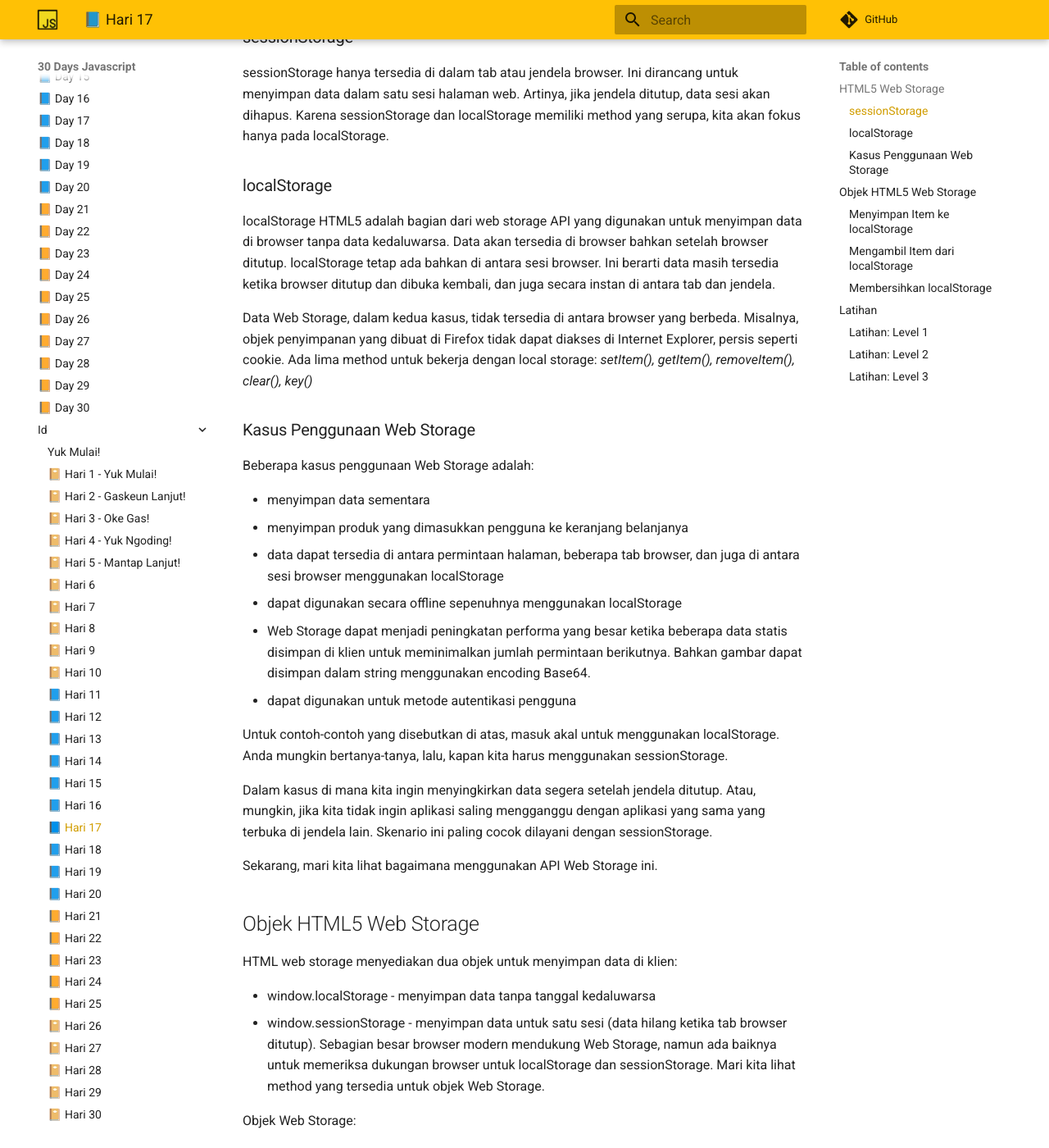
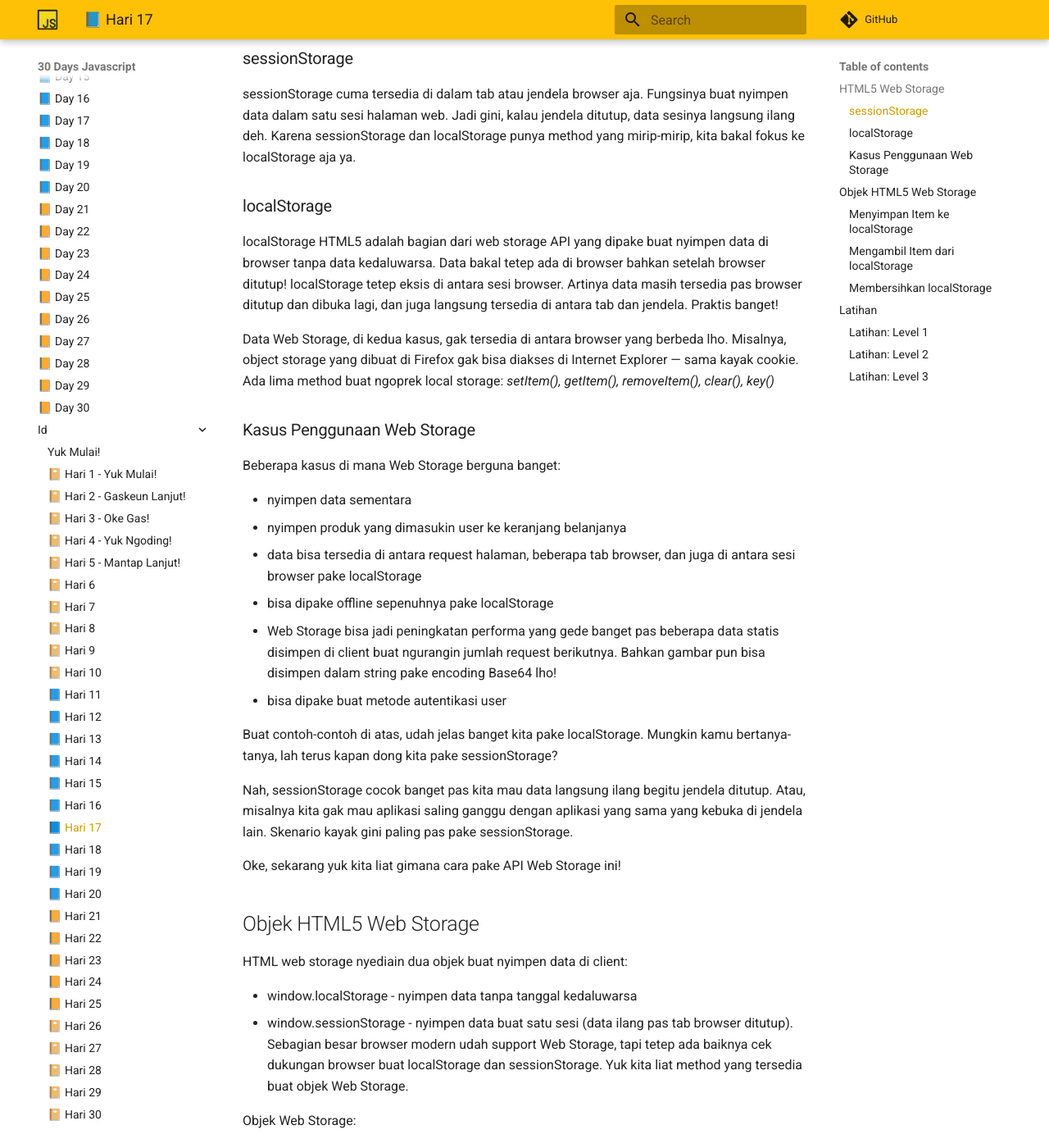
Before and after one commit to devinesia/30-days-javascript-web, an MkDocs documentation site: the page built from docs/id/17-day.md, in a window 1280 px wide and 1400 px high, scrolled down 1285 px. Shown: the whole window at 82% size. Built offline with MkDocs 1.6.1 and Material for MkDocs 9.7.7, drawn with Linux system fonts in a browser that asks for light colours; comment, search, counter and statistics services are not loaded; some of the changed text lies outside the part shown.

Commit message:
Rewrite Indonesian Day 17 with casual fun tone

````diff
--- a/docs/id/17-day.md
+++ b/docs/id/17-day.md
@@ -2,72 +2,72 @@
 
 ## HTML5 Web Storage
 
-Web Storage (sessionStorage dan localStorage) adalah API HTML5 baru yang menawarkan keuntungan penting dibandingkan cookie tradisional. Sebelum HTML5, data aplikasi harus disimpan dalam cookie, disertakan dalam setiap permintaan server. Web storage lebih aman, dan data dalam jumlah besar dapat disimpan secara lokal, tanpa memengaruhi kinerja situs web. Batas penyimpanan data cookie di banyak browser web adalah sekitar 4 KB per cookie. Web Storage dapat menyimpan data yang jauh lebih besar (setidaknya 5MB) dan tidak pernah ditransfer ke server. Semua situs dari origin yang sama dapat menyimpan dan mengakses data yang sama.
+Eh, udah hari ke-17 aja nih! Kali ini kita bakal ngomongin Web Storage. Jadi Web Storage (sessionStorage dan localStorage) tuh API HTML5 baru yang cakep banget dan punya banyak keunggulan dibanding cookie jadul. Sebelum ada HTML5, data aplikasi harus disimpen di cookie dan ikut dikirim di setiap request server — ribet banget kan? Nah, Web storage jauh lebih aman, dan data gede pun bisa disimpen secara lokal tanpa bikin performa website kamu turun. Batas penyimpanan cookie di kebanyakan browser tuh cuma sekitar 4 KB per cookie, sedangkan Web Storage bisa nyimpen data yang jauh lebih gede (minimal 5MB lho!) dan gak pernah ditransfer ke server. Mantap kan? Semua situs dari origin yang sama bisa nyimpen dan ngakses data yang sama.
 
-Data yang disimpan dapat diakses menggunakan JavaScript, yang memberi Anda kemampuan untuk memanfaatkan client-side scripting untuk melakukan banyak hal yang sebelumnya melibatkan server-side programming dan database relasional. Ada dua objek Web Storage:
+Data yang disimpen bisa diakses pake JavaScript, yang artinya kamu bisa manfaatin client-side scripting buat ngelakuin banyak hal yang sebelumnya cuma bisa pake server-side programming dan database relasional. Keren! Ada dua objek Web Storage:
 
 - sessionStorage
 - localStorage
 
-localStorage mirip dengan sessionStorage, kecuali bahwa data yang disimpan di localStorage tidak memiliki waktu kedaluwarsa, sementara data yang disimpan di sessionStorage akan dihapus ketika sesi halaman berakhir — yaitu, ketika halaman ditutup.
+localStorage tuh mirip sama sessionStorage, cuma bedanya data di localStorage gak punya waktu kedaluwarsa. Sedangkan data di sessionStorage bakal ilang begitu sesi halaman berakhir — yaa pas halaman ditutup gitu deh.
 
-Perlu dicatat bahwa data yang disimpan di localStorage atau sessionStorage bersifat spesifik terhadap protokol halaman.
+Oh iya, perlu diinget juga nih: data yang disimpen di localStorage atau sessionStorage itu spesifik buat protokol halamannya.
 
-Kunci dan nilainya selalu berupa string (perhatikan bahwa, seperti objek, kunci integer akan secara otomatis dikonversi menjadi string).
+Kunci dan nilainya selalu berupa string ya (catetan: mirip kayak object, kunci integer bakal otomatis dikonversi jadi string).
 
 ![web_storage](../images/web_storage.png)
 
 ### sessionStorage
 
-sessionStorage hanya tersedia di dalam tab atau jendela browser. Ini dirancang untuk menyimpan data dalam satu sesi halaman web. Artinya, jika jendela ditutup, data sesi akan dihapus. Karena sessionStorage dan localStorage memiliki method yang serupa, kita akan fokus hanya pada localStorage.
+sessionStorage cuma tersedia di dalam tab atau jendela browser aja. Fungsinya buat nyimpen data dalam satu sesi halaman web. Jadi gini, kalau jendela ditutup, data sesinya langsung ilang deh. Karena sessionStorage dan localStorage punya method yang mirip-mirip, kita bakal fokus ke localStorage aja ya.
 
 ### localStorage
 
-localStorage HTML5 adalah bagian dari web storage API yang digunakan untuk menyimpan data di browser tanpa data kedaluwarsa. Data akan tersedia di browser bahkan setelah browser ditutup. localStorage tetap ada bahkan di antara sesi browser. Ini berarti data masih tersedia ketika browser ditutup dan dibuka kembali, dan juga secara instan di antara tab dan jendela.
+localStorage HTML5 adalah bagian dari web storage API yang dipake buat nyimpen data di browser tanpa data kedaluwarsa. Data bakal tetep ada di browser bahkan setelah browser ditutup! localStorage tetep eksis di antara sesi browser. Artinya data masih tersedia pas browser ditutup dan dibuka lagi, dan juga langsung tersedia di antara tab dan jendela. Praktis banget!
 
-Data Web Storage, dalam kedua kasus, tidak tersedia di antara browser yang berbeda. Misalnya, objek penyimpanan yang dibuat di Firefox tidak dapat diakses di Internet Explorer, persis seperti cookie. Ada lima method untuk bekerja dengan local storage:
+Data Web Storage, di kedua kasus, gak tersedia di antara browser yang berbeda lho. Misalnya, object storage yang dibuat di Firefox gak bisa diakses di Internet Explorer — sama kayak cookie. Ada lima method buat ngoprek local storage:
 _setItem(), getItem(), removeItem(), clear(), key()_
 
 ### Kasus Penggunaan Web Storage
 
-Beberapa kasus penggunaan Web Storage adalah:
+Beberapa kasus di mana Web Storage berguna banget:
 
-- menyimpan data sementara
-- menyimpan produk yang dimasukkan pengguna ke keranjang belanjanya
-- data dapat tersedia di antara permintaan halaman, beberapa tab browser, dan juga di antara sesi browser menggunakan localStorage
-- dapat digunakan secara offline sepenuhnya menggunakan localStorage
-- Web Storage dapat menjadi peningkatan performa yang besar ketika beberapa data statis disimpan di klien untuk meminimalkan jumlah permintaan berikutnya. Bahkan gambar dapat disimpan dalam string menggunakan encoding Base64.
-- dapat digunakan untuk metode autentikasi pengguna
+- nyimpen data sementara
+- nyimpen produk yang dimasukin user ke keranjang belanjanya
+- data bisa tersedia di antara request halaman, beberapa tab browser, dan juga di antara sesi browser pake localStorage
+- bisa dipake offline sepenuhnya pake localStorage
+- Web Storage bisa jadi peningkatan performa yang gede banget pas beberapa data statis disimpen di client buat ngurangin jumlah request berikutnya. Bahkan gambar pun bisa disimpen dalam string pake encoding Base64 lho!
+- bisa dipake buat metode autentikasi user
 
-Untuk contoh-contoh yang disebutkan di atas, masuk akal untuk menggunakan localStorage. Anda mungkin bertanya-tanya, lalu, kapan kita harus menggunakan sessionStorage.
+Buat contoh-contoh di atas, udah jelas banget kita pake localStorage. Mungkin kamu bertanya-tanya, lah terus kapan dong kita pake sessionStorage?
 
-Dalam kasus di mana kita ingin menyingkirkan data segera setelah jendela ditutup. Atau, mungkin, jika kita tidak ingin aplikasi saling mengganggu dengan aplikasi yang sama yang terbuka di jendela lain. Skenario ini paling cocok dilayani dengan sessionStorage.
+Nah, sessionStorage cocok banget pas kita mau data langsung ilang begitu jendela ditutup. Atau, misalnya kita gak mau aplikasi saling ganggu dengan aplikasi yang sama yang kebuka di jendela lain. Skenario kayak gini paling pas pake sessionStorage.
 
-Sekarang, mari kita lihat bagaimana menggunakan API Web Storage ini.
+Oke, sekarang yuk kita liat gimana cara pake API Web Storage ini!
 
 ## Objek HTML5 Web Storage
 
-HTML web storage menyediakan dua objek untuk menyimpan data di klien:
+HTML web storage nyediain dua objek buat nyimpen data di client:
 
-- window.localStorage - menyimpan data tanpa tanggal kedaluwarsa
-- window.sessionStorage - menyimpan data untuk satu sesi (data hilang ketika tab browser ditutup). Sebagian besar browser modern mendukung Web Storage, namun ada baiknya untuk memeriksa dukungan browser untuk localStorage dan sessionStorage. Mari kita lihat method yang tersedia untuk objek Web Storage.
+- window.localStorage - nyimpen data tanpa tanggal kedaluwarsa
+- window.sessionStorage - nyimpen data buat satu sesi (data ilang pas tab browser ditutup). Sebagian besar browser modern udah support Web Storage, tapi tetep ada baiknya cek dukungan browser buat localStorage dan sessionStorage. Yuk kita liat method yang tersedia buat objek Web Storage.
 
 Objek Web Storage:
 
-- _localStorage_ - untuk menampilkan objek localStorage
-- _localStorage.clear()_ - untuk menghapus semua yang ada di local storage
-- _localStorage.setItem()_ - untuk menyimpan data di localStorage. Method ini menerima parameter key dan value.
-- _localStorage.getItem()_ - untuk menampilkan data yang disimpan di localStorage. Method ini menerima key sebagai parameter.
-- _localStorage.removeItem()_ - untuk menghapus item yang tersimpan dari localStorage. Method ini menerima key sebagai parameter.
-- _localStorage.key()_ - untuk menampilkan data yang disimpan di localStorage. Method ini menerima index sebagai parameter.
+- _localStorage_ - buat nampilin objek localStorage
+- _localStorage.clear()_ - buat ngehapus semua yang ada di local storage
+- _localStorage.setItem()_ - buat nyimpen data di localStorage. Method ini nerima parameter key dan value.
+- _localStorage.getItem()_ - buat nampilin data yang disimpen di localStorage. Method ini nerima key sebagai parameter.
+- _localStorage.removeItem()_ - buat ngehapus item yang tersimpan dari localStorage. Method ini nerima key sebagai parameter.
+- _localStorage.key()_ - buat nampilin data yang disimpen di localStorage. Method ini nerima index sebagai parameter.
 
 ![local_storage](../images/local_storage.png)
 
 ### Menyimpan Item ke localStorage
 
-Ketika kita menyimpan data di localStorage, data akan disimpan sebagai string. Jika kita menyimpan array atau objek, kita harus melakukan stringify terlebih dahulu untuk mempertahankan formatnya, jika tidak, kita akan kehilangan struktur array atau struktur objek dari data aslinya.
+Pas kita nyimpen data di localStorage, data bakal disimpen sebagai string. Jadi kalo kita nyimpen array atau objek, kita harus stringify dulu biar formatnya tetep kejaga. Kalo enggak, ya struktur array atau objek dari data aslinya bakal ilang.
 
-Kita menyimpan data di localStorage menggunakan method _localStorage.setItem_.
+Kita nyimpen data di localStorage pake method _localStorage.setItem_.
 
 ```js
 //syntax
@@ -96,7 +96,7 @@ console.log(localStorage)
  Storage {age: '200', firstName: 'Asabeneh', length: 2}
 ```
 
-- Menyimpan array di localStorage. Jika kita menyimpan array, objek, atau array objek, kita harus melakukan stringify terlebih dahulu. Lihat contoh di bawah ini.
+- Menyimpan array di localStorage. Kalau kita nyimpen array, objek, atau array objek, harus di-stringify dulu ya. Liat contoh di bawah nih:
 
 ```js
 const skills = ['HTML', 'CSS', 'JS', 'React']
@@ -125,7 +125,7 @@ let skillJSON = JSON.stringify(skills)
 localStorage.setItem('skills', skillJSON)
 ```
 
-- Menyimpan objek di localStorage. Sebelum kita menyimpan objek ke localStorage, objek tersebut harus di-stringify.
+- Menyimpan objek di localStorage. Sebelum nyimpen objek ke localStorage, objeknya harus di-stringify dulu ya!
 
 ```js
 const user = {
@@ -140,7 +140,7 @@ localStorage.setItem('user', userText)
 
 ### Mengambil Item dari localStorage
 
-Kita mengambil data dari local storage menggunakan method _localStorage.getItem()_.
+Kita ngambil data dari local storage pake method _localStorage.getItem()_.
 
 ```js
 //syntax
@@ -158,7 +158,7 @@ console.log(firstName, age, skills)
  'Asabeneh', '200', '['HTML','CSS','JS','React']'
 ```
 
-Seperti yang Anda lihat, skill dalam format string. Mari kita gunakan JSON.parse() untuk menguraikannya menjadi array normal.
+Nah liat deh, skills-nya masih dalam format string. Yuk kita pake JSON.parse() buat nguraiin jadi array normal.
 
 ```js
 let skills = localStorage.getItem('skills')
@@ -172,23 +172,23 @@ console.log(skillsObj)
 
 ### Membersihkan localStorage
 
-Method clear akan membersihkan semua yang tersimpan di local storage.
+Method clear bakal ngebersihin semua yang tersimpan di local storage. Gampang banget!
 
 ```js
 localStorage.clear()
 ```
 
-🌕 Anda bertekad kuat. Sekarang, Anda telah mengenal Web Storage dan tahu cara menyimpan data kecil di browser klien. Anda 17 langkah lebih maju menuju kehebatan. Sekarang lakukan beberapa latihan untuk otak dan otot Anda.
+🌕 Kamu hebat, tekad kamu kuat! Sekarang kamu udah kenal Web Storage dan tau cara nyimpen data kecil di browser client. Kamu udah 17 langkah lebih maju menuju kehebatan. Sekarang gaskeun latihan buat otak dan otot kamu!
 
 ## Latihan
 
 ### Latihan: Level 1
 
-1. Simpan nama depan, nama belakang, umur, negara, kota Anda di localStorage browser Anda.
+1. Simpan nama depan, nama belakang, umur, negara, kota kamu di localStorage browser kamu.
 
 ### Latihan: Level 2
 
-1. Buat objek student. Objek student akan memiliki kunci firstName, lastName, age, skills, country, enrolled, dan nilai untuk kunci-kunci tersebut. Simpan objek student di localStorage browser Anda.
+1. Buat objek student. Objek student akan memiliki kunci firstName, lastName, age, skills, country, enrolled, dan nilai untuk kunci-kunci tersebut. Simpan objek student di localStorage browser kamu.
 
 ### Latihan: Level 3
 
````
